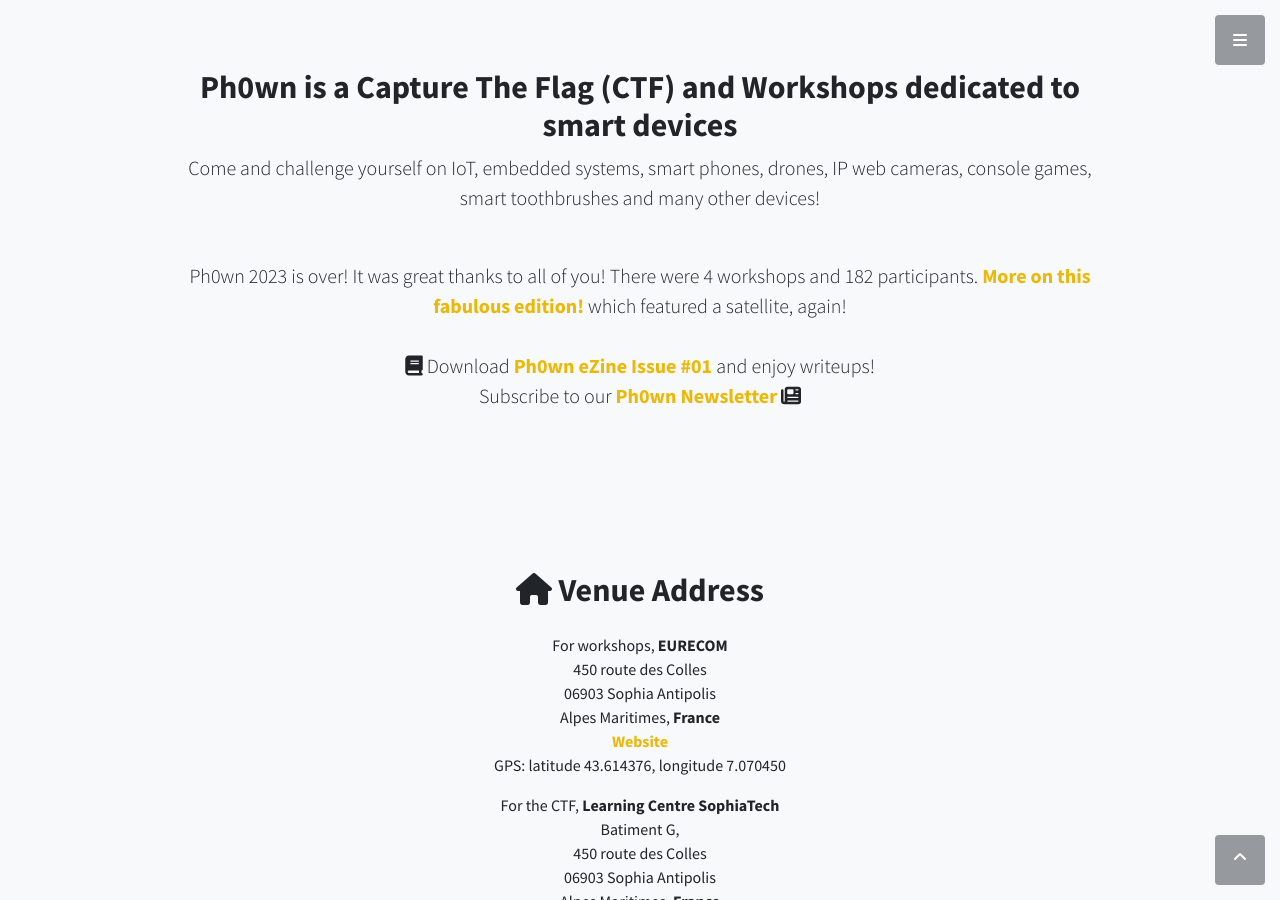
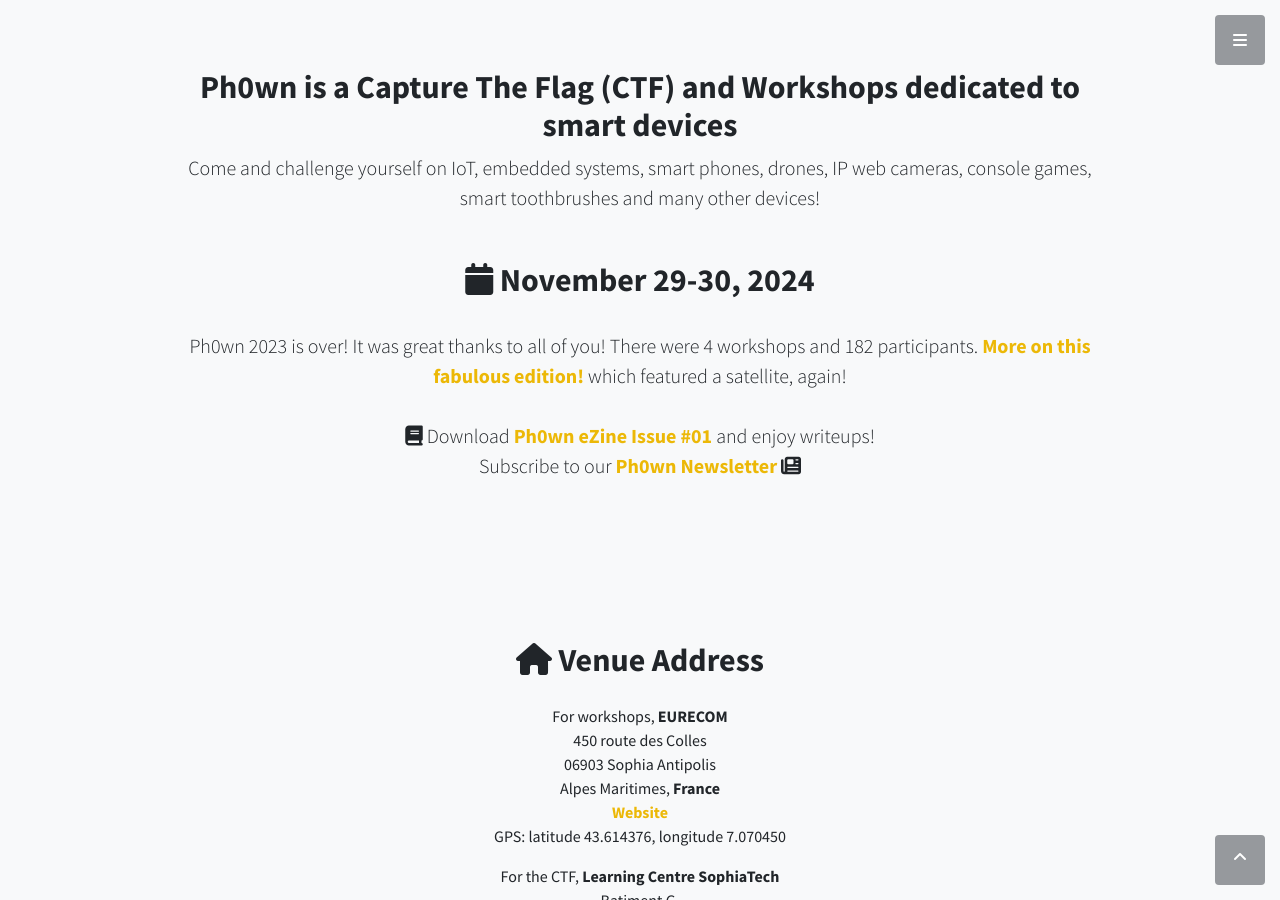
Before and after one commit to ph0wn/ph0wn.github.io, a Jekyll site: the page built from index.html, in a window 1280 px wide and 900 px high, scrolled down 952 px. Built offline with Jekyll 4.4.1, drawn with Linux system fonts in a browser that asks for light colours.

Commit message:
added date between section

```diff
--- a/index.html
+++ b/index.html
@@ -16,7 +16,11 @@ title: Ph0wn CTF
  		    <i class="far fa-lightbulb"></i> <b>NEW:</b> Bye bye <i>Dark Mode</i>, welcome to <i>Light Mode</i>! <i class="far fa-lightbulb"></i><br>
 		    The CTF will take place during the <i>day</i> !<br>
 		</p> -->
+		<h2>
+			<b> <i class="fa fa-calendar"></i> November 29-30, 2024</b>
 
+		</h2>
+		<br>
 		<p class="lead">
 		    Ph0wn 2023 is over! It was great thanks to all of you! There were 4 workshops and 182 participants. <a href="/2023/12/01/edition2023.html">More on this fabulous edition!</a> which featured a satellite, again! <br>
 
```
